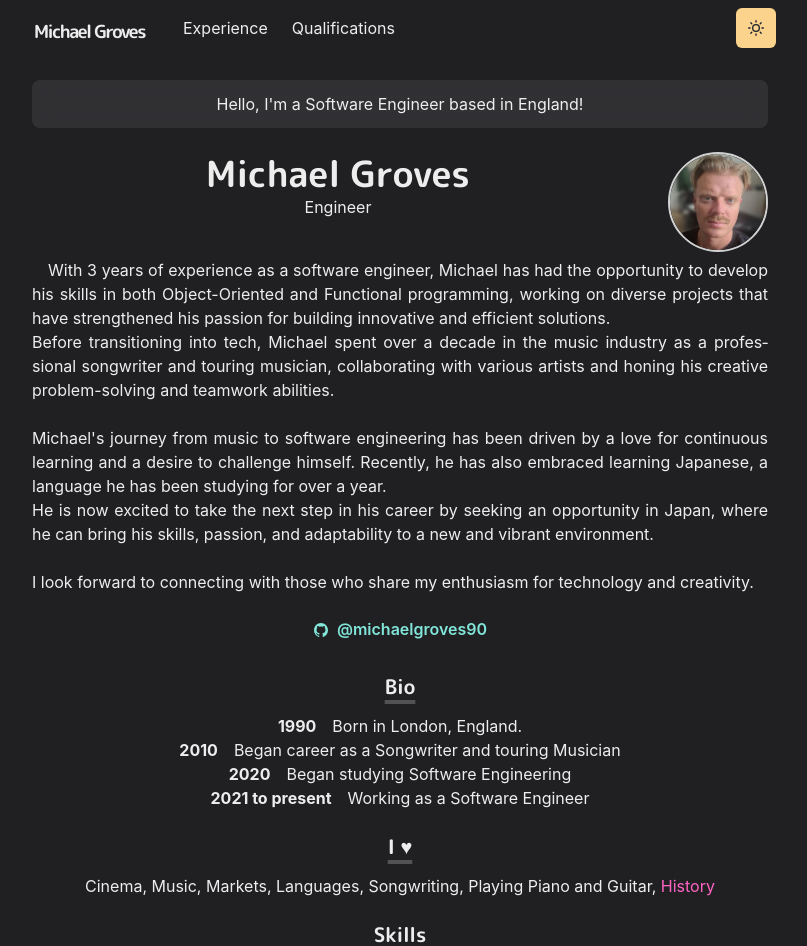
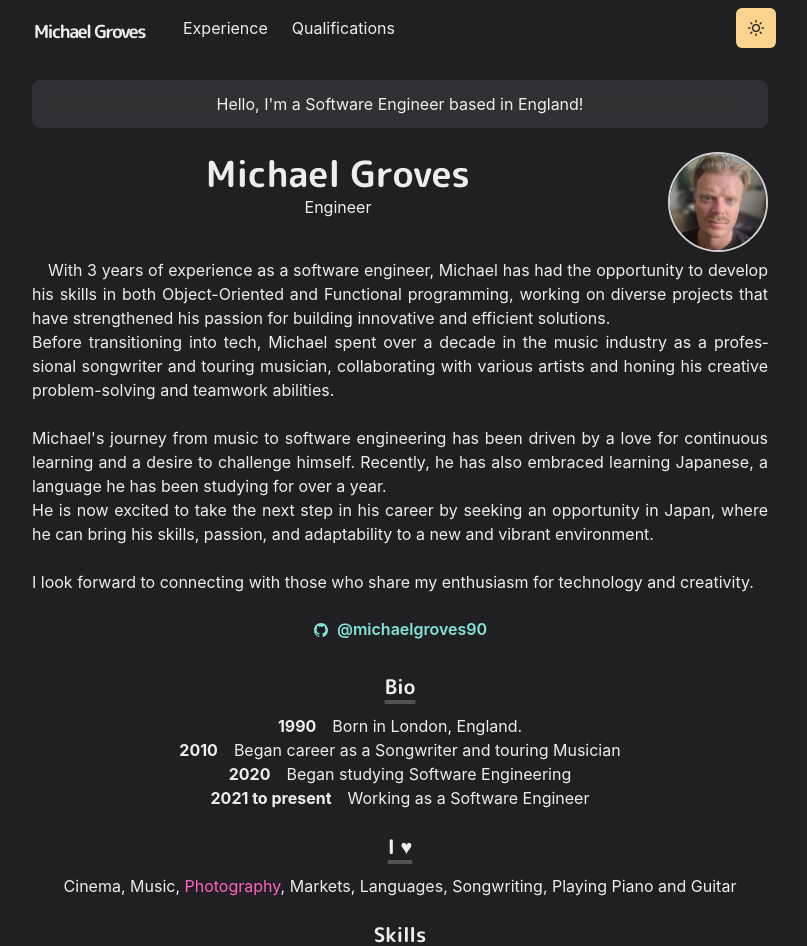
Before and after one commit to michaelgroves90/michael-groves, a Next.js app: page / in a window 1280 px wide. Shown: the top 946 px of the page, without its empty margins (240-1047 px from the left). Built offline with nearby package versions, Linux system fonts and the light colour scheme.

Commit message:
small content update

```diff
--- a/pages/index.js
+++ b/pages/index.js
@@ -121,10 +121,11 @@ const Home = () => (
         <Heading as="h3" variant="section-title">
           I ♥
         </Heading>
-          Cinema, Music, Markets, Languages, Songwriting, Playing Piano and Guitar,{' '}
+          Cinema, Music,{' '}
           <Link href="https://500px.com/p/craftzdog" target="_blank">
-            History
+            Photography
           </Link>
+          ,{' '}Markets, Languages, Songwriting, Playing Piano and Guitar
       </Section>
 
       <Section delay={0.3}>
```
